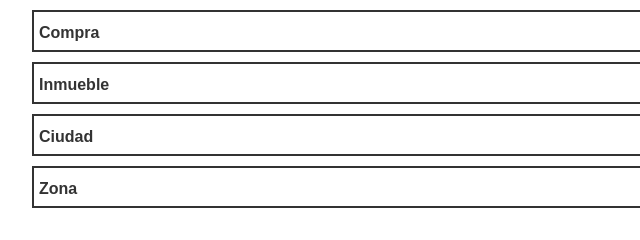
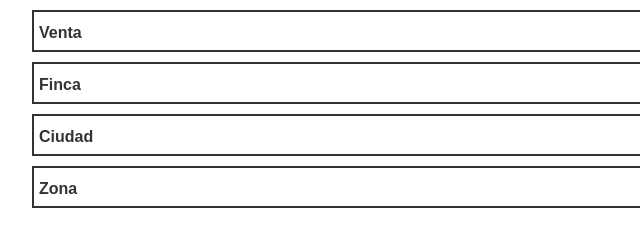
Before and after one commit to luisestebanveragomez/styleSelect, a plain HTML site: page index.html in a window 1280 px wide. Shown: the full height of the page, 148-788 px from the left. Drawn offline with Linux system fonts and the light colour scheme.

Commit message:
add options

```diff
--- a/css/styleSelect.css
+++ b/css/styleSelect.css
@@ -24,6 +24,7 @@ fieldset{
   cursor: pointer;
   width: 100%;
   color: #333;
+  -webkit-appearance: none;
 }
 select>option:hover
     {
--- a/index.html
+++ b/index.html
@@ -9,19 +9,19 @@
 <body>
 	<div class="wrapper">
 		<form action="">
-			<fieldset>
+			<fieldset class="esteban">
 			<select name="">
             <option value="">Compra</option>
-            <option value="2">Venta</option>
+            <option value="2" selected="selected">Venta</option>
             <option value="3">Arriendo</option>
           </select>
 			</fieldset>
-			<fieldset>
+			<fieldset class="luis">
 			    <select name="">
 		            <option value="">Inmueble</option>
 		            <option value="2">Casa</option>
 		            <option value="3">Edificio</option>
-            <option value="4">Finca</option>
+		            <option value="4" selected="selected">Finca</option>
 		            <option value="4">Habitación</option>
 		          </select>
 			</fieldset>
--- a/js/styleSelect.js
+++ b/js/styleSelect.js
@@ -4,23 +4,28 @@
  Github : https://github.com/kiokotzu/styleSelect
  Correo : esteban.vg@outlook.com
  Name Plugin: styleSelect.js
- version : 1.0.1
+ version : 1.0.2
  ---------------------------------------------*/
 
  $(function(){
-	jQuery.fn.styleSelect = function(){
+	jQuery.fn.styleSelect = function(settings){
+
+		var settingsDefault = jQuery.extend({
+			classSelect : 'select',
+			classArrow  : 'arrow'
+		}, settings);
 
 		this.each(function(){
 			var el =  $(this);
 
 			el.wrap(function() {
-			  return "<div class='select'></div>";
+			  return "<div class='" + settingsDefault.classSelect + "'></div>";
 			});
 
-			el.parent('.select').append("<div class='arrow'></div>");
+			el.parent('.' + settingsDefault.classSelect).append("<div class='" + settingsDefault.classArrow + "'></div>");
 
-			var textSelect = el.parent('.select').find('option[value=""]').text();
-			el.parent('.select').find('.arrow').text(textSelect);
+			var textSelect = el.parent('.' + settingsDefault.classSelect).find('option:selected').text();
+			el.parent('.' + settingsDefault.classSelect).find('.arrow').text(textSelect);
 
 			function select(q){
 				value = q.find('option:selected').text();
```
Lines whose indentation alone changed are shown as unchanged.
